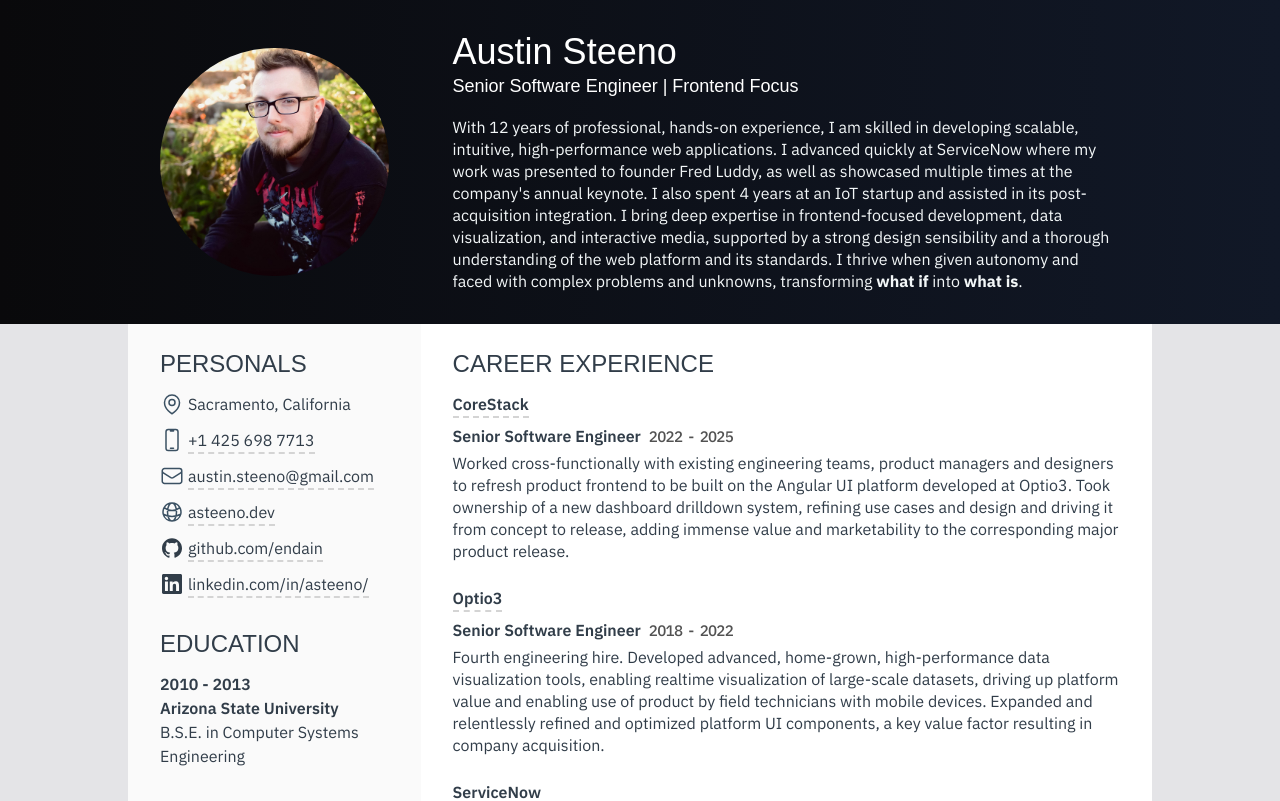
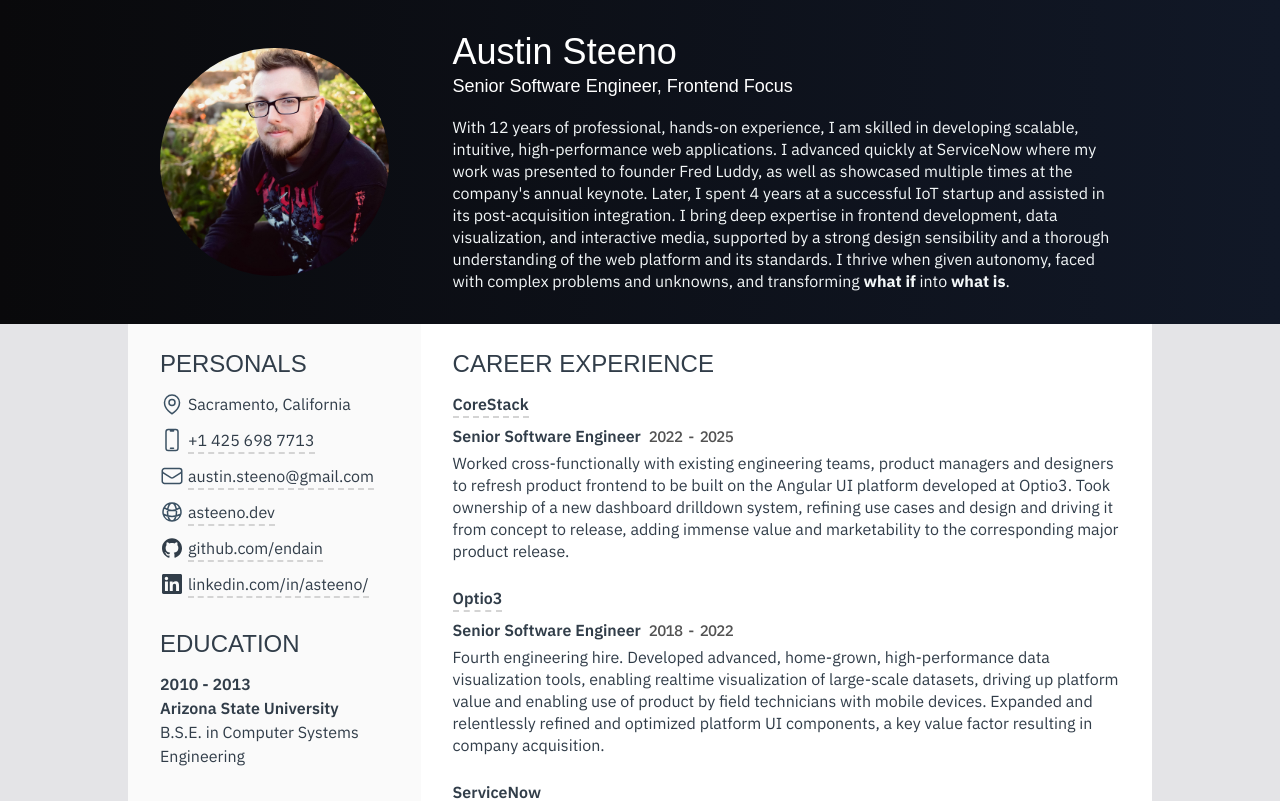
Before and after one commit to Endain/asteeno.dev, a Next.js app: page / in a window 1280 px wide. Shown: the top 801 px of the page. Built offline with nearby package versions, Linux system fonts and the light colour scheme; a web font is replaced by a local one.

Commit message:
Minor tweaks

```diff
--- a/app/page.tsx
+++ b/app/page.tsx
@@ -26,19 +26,19 @@
                         <h1 className="leading-none font-header font-medium whitespace-nowrap text-5xl print:text-4xl md:text-4xl text-white ">
                             Austin Steeno
                         </h1>
-                        <h2 className="leading-none font-header whitespace-nowrap text-white text-2xl print:text-lg md:text-lg mb-6 print:mb-4 md:mb-4">
-                            Senior Software Engineer | Frontend Focus
+                        <h2 className="leading-none font-header text-white text-2xl print:text-lg md:text-lg mb-6 print:mb-4 md:mb-4">
+                            <span className="inline-block">Senior Software Engineer,</span> <span
+                            className="inline-block">Frontend Focus</span>
                         </h2>
                         <div className="leading-snug print:text-sm text-oxford-blue-50">
-                            With 12 years of professional, hands-on experience, I am skilled in developing scalable, intuitive, high-performance
-                            web applications. I advanced quickly at ServiceNow where my work was presented to founder
-                            Fred Luddy, as well as showcased multiple times at the company's annual keynote. I also
-                            spent 4 years at an IoT startup and assisted in its post-acquisition integration. I bring
-                            deep expertise in frontend-focused development, data visualization, and interactive media,
-                            supported by a strong design sensibility and a thorough understanding of the web platform
-                            and its standards. I thrive when given autonomy and faced with complex problems and
-                            unknowns, transforming <b>what if</b> into <b>what
-                            is</b>.
+                            With 12 years of professional, hands-on experience, I am skilled in developing scalable, intuitive,
+                            high-performance web applications. I advanced quickly at ServiceNow where my work was
+                            presented to founder Fred Luddy, as well as showcased multiple times at the company's annual
+                            keynote. Later, I spent 4 years at a successful IoT startup and assisted in its
+                            post-acquisition integration. I bring deep expertise in frontend development, data
+                            visualization, and interactive media, supported by a strong design sensibility and a
+                            thorough understanding of the web platform and its standards. I thrive when given autonomy,
+                            faced with complex problems and unknowns, and transforming <b>what if</b> into <b>what is</b>.
                         </div>
                     </div>
                 </div>
```
